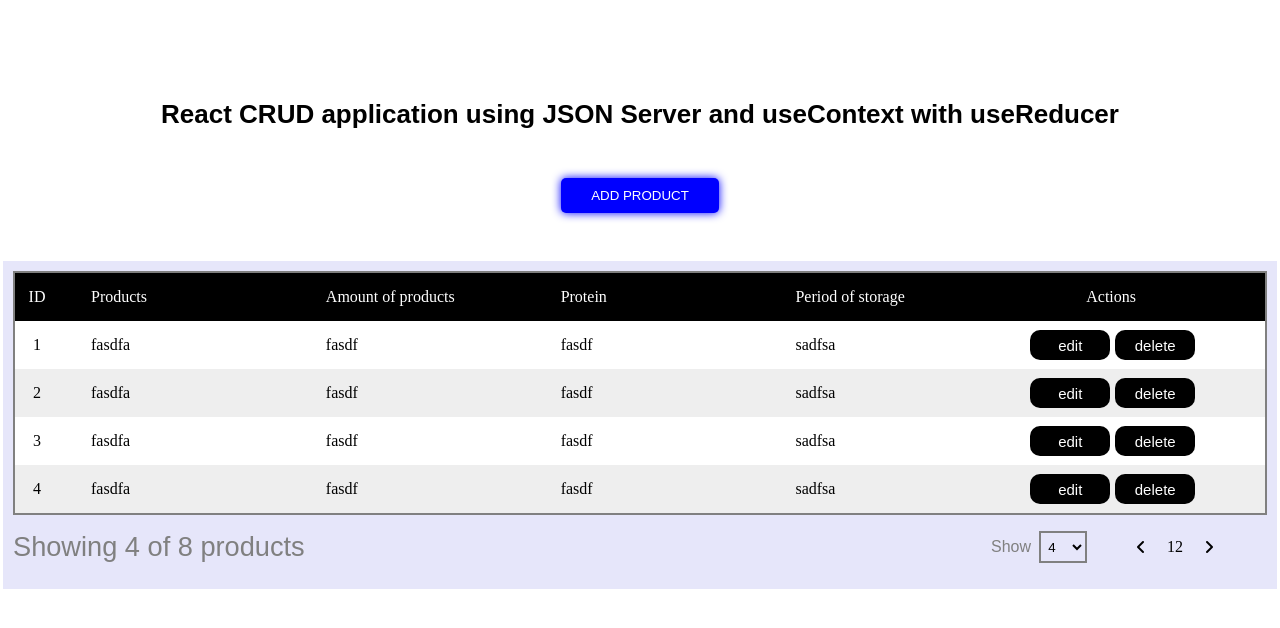
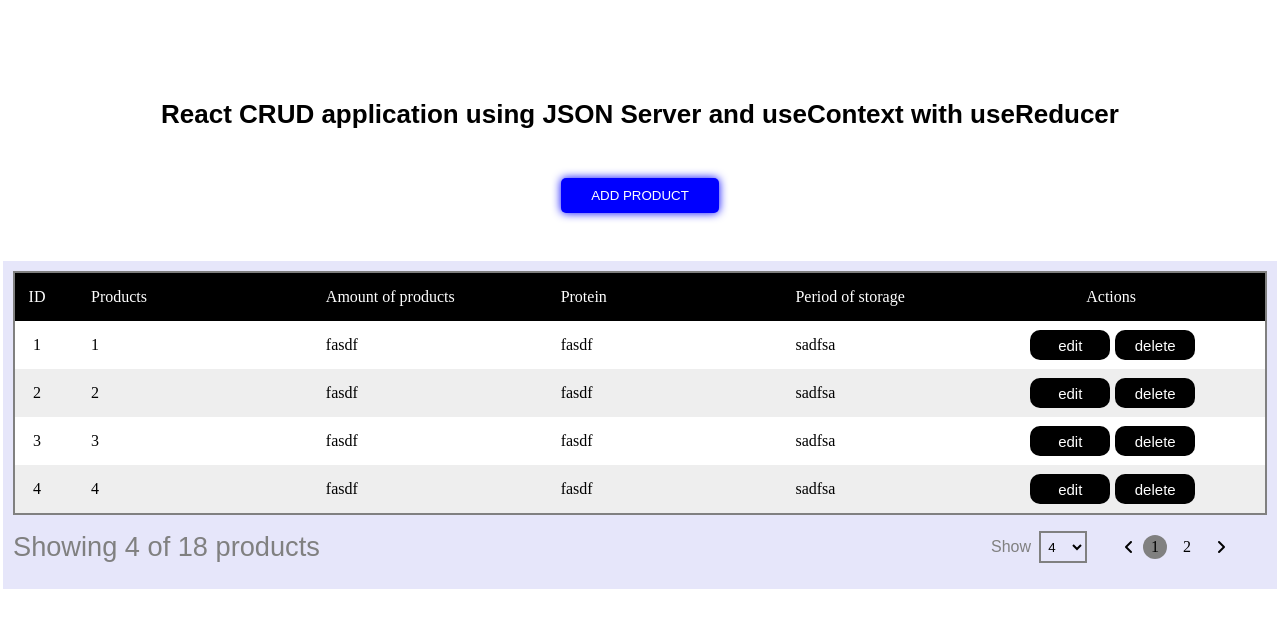
Before and after one commit to Tolkinxon/custom_table2.0-CRUD-, a React (Create React App) app: page / in a window 1280 px wide. Shown: the top 628 px of the page. Built offline with nearby package versions, Linux system fonts and the light colour scheme; data requests are answered from the project's data file.

Commit message:
added arr2

```diff
--- a/data/db.json
+++ b/data/db.json
@@ -8,53 +8,123 @@
       "id": 1
     },
     {
-      "name": "fasdfa",
+      "name": "1",
       "amount": "fasdf",
       "protein": "fasdf",
       "storage": "sadfsa",
       "id": 2
     },
     {
-      "name": "fasdfa",
+      "name": "2",
       "amount": "fasdf",
       "protein": "fasdf",
       "storage": "sadfsa",
       "id": 3
     },
     {
-      "name": "fasdfa",
+      "name": "3",
       "amount": "fasdf",
       "protein": "fasdf",
       "storage": "sadfsa",
       "id": 4
     },
     {
-      "name": "fasdfa",
+      "name": "4",
       "amount": "fasdf",
       "protein": "fasdf",
       "storage": "sadfsa",
       "id": 7
     },
     {
-      "name": "fasdfa",
+      "name": "5",
       "amount": "fasdf",
       "protein": "fasdf",
       "storage": "sadfsa",
       "id": 10
     },
     {
-      "name": "fasdfa",
+      "name": "6",
       "amount": "fasdf",
       "protein": "fasdf",
       "storage": "sadfsa",
       "id": 11
     },
     {
-      "name": "fasdfa",
+      "name": "7",
       "amount": "fasdf",
       "protein": "fasdf",
       "storage": "sadfsa",
       "id": 12
+    },
+    {
+      "name": "8",
+      "amount": "fasdf",
+      "protein": "fasdf",
+      "storage": "sadfsa",
+      "id": 13
+    },
+    {
+      "name": "9",
+      "amount": "fasdf",
+      "protein": "fasdf",
+      "storage": "sadfsa",
+      "id": 14
+    },
+    {
+      "name": "10",
+      "amount": "fasdf",
+      "protein": "fasdf",
+      "storage": "sadfsa",
+      "id": 15
+    },
+    {
+      "name": "11",
+      "amount": "fasdf",
+      "protein": "fasdf",
+      "storage": "sadfsa",
+      "id": 16
+    },
+    {
+      "name": "12",
+      "amount": "fasdf",
+      "protein": "fasdf",
+      "storage": "sadfsa",
+      "id": 17
+    },
+    {
+      "name": "13",
+      "amount": "fasdf",
+      "protein": "fasdf",
+      "storage": "sadfsa",
+      "id": 18
+    },
+    {
+      "name": "14",
+      "amount": "fasdf",
+      "protein": "fasdf",
+      "storage": "sadfsa",
+      "id": 19
+    },
+    {
+      "name": "15",
+      "amount": "fasdf",
+      "protein": "fasdf",
+      "storage": "sadfsa",
+      "id": 20
+    },
+    {
+      "name": "16",
+      "amount": "fasdf",
+      "protein": "fasdf",
+      "storage": "sadfsa",
+      "id": 21
+    },
+    {
+      "name": "17",
+      "amount": "fasdf",
+      "protein": "fasdf",
+      "storage": "sadfsa",
+      "id": 22
     }
   ]
 }
--- a/src/App.css
+++ b/src/App.css
@@ -154,7 +154,7 @@ body {
   justify-content: space-evenly;
 }
 
-.showing-page-bar > div > span > span.active-page {
+.active-page {
   width: 1.5rem;
   height: 1.5rem;
   border-radius: 50%;
@@ -162,6 +162,28 @@ body {
   display: flex;
   justify-content: center;
   align-items: center;
+  cursor: pointer;
+}
+
+.wrapper-carusel {
+  width: 4rem;
+  overflow: hidden;
+}
+
+.wrapper-pages {
+  width: 1000px;
+  display: flex;
+  gap: 0.5rem;
+}
+
+.wrapper-pages span {
+  width: 1.5rem;
+  height: 1.5rem;
+  display: flex;
+  align-items: center;
+  justify-content: center;
+  cursor: pointer;
+
 }
 
 /********* ADD COMPONENT INPUTS *******/
--- a/src/pages/Main.js
+++ b/src/pages/Main.js
@@ -11,14 +11,34 @@ import { Link } from 'react-router-dom'
 function Main() {
   const [select, setSelect] = useState(0)
   const [heightTable, setHeightTable] = useState(15)
+  const [activePageValue, setActivePageValue] = useState(1)
+  const [data2, setData2] = useState([])
 
   const { setData, data, incr, handleSubmit, delee } = useContext(items)
 
-  const arr = new Array(data.length % (heightTable / 3 - 1) ?
-                        Math.floor(data.length / (heightTable / 3 - 1)) + 1 :
-                        Math.floor(data.length / (heightTable / 3 - 1))).fill("")
+  //*********** FINDING HOW MANY ROWS WILL BE IN THE TABLE ***********/
+  const arr = new Array(
+    data.length % (heightTable / 3 - 1)
+      ? Math.floor(data.length / (heightTable / 3 - 1)) + 1
+      : Math.floor(data.length / (heightTable / 3 - 1)),
+  ).fill([])
+
+  //*********** FINDING HOW MANY ROWS WILL BE IN THE TABLE ***********/
+
+  // ************ SETTING DATA INFORMATIONS IN THE arr2 ***************/
+
+  const arr2 = arr.map((item, ind) => {
+    return data.slice(
+      ind * (heightTable / 3 - 1),
+      (ind + 1) * (heightTable / 3 - 1),
+    )
+  })
 
 
+
+  // ************ SETTING DATA INFORMATIONS IN THE arr2 ***************/
+
+  // arr.map((item) => console.log(item))
 
   // ***************** GET REQUEST ****************
   useEffect(() => {
@@ -112,10 +132,18 @@ function Main() {
               <span>
                 <i class="fa-solid fa-angle-left"></i>
                 <div className="wrapper-carusel">
-                        <div className='wrapper-numbers'>
-                            {arr.map((item, idx) => (
+                  <div className="wrapper-pages">
+                    {arr.map((_, idx) => (
                       <>
-                                <span >{idx + 1}</span>
+                        <span
+                          className={
+                            activePageValue == idx + 1 ? `active-page` : null
+                          }
+                          key={idx}
+                          onClick={() => setActivePageValue(idx + 1)}
+                        >
+                          {idx + 1}
+                        </span>
                       </>
                     ))}
                   </div>
```
Lines whose indentation alone changed are shown as unchanged.
